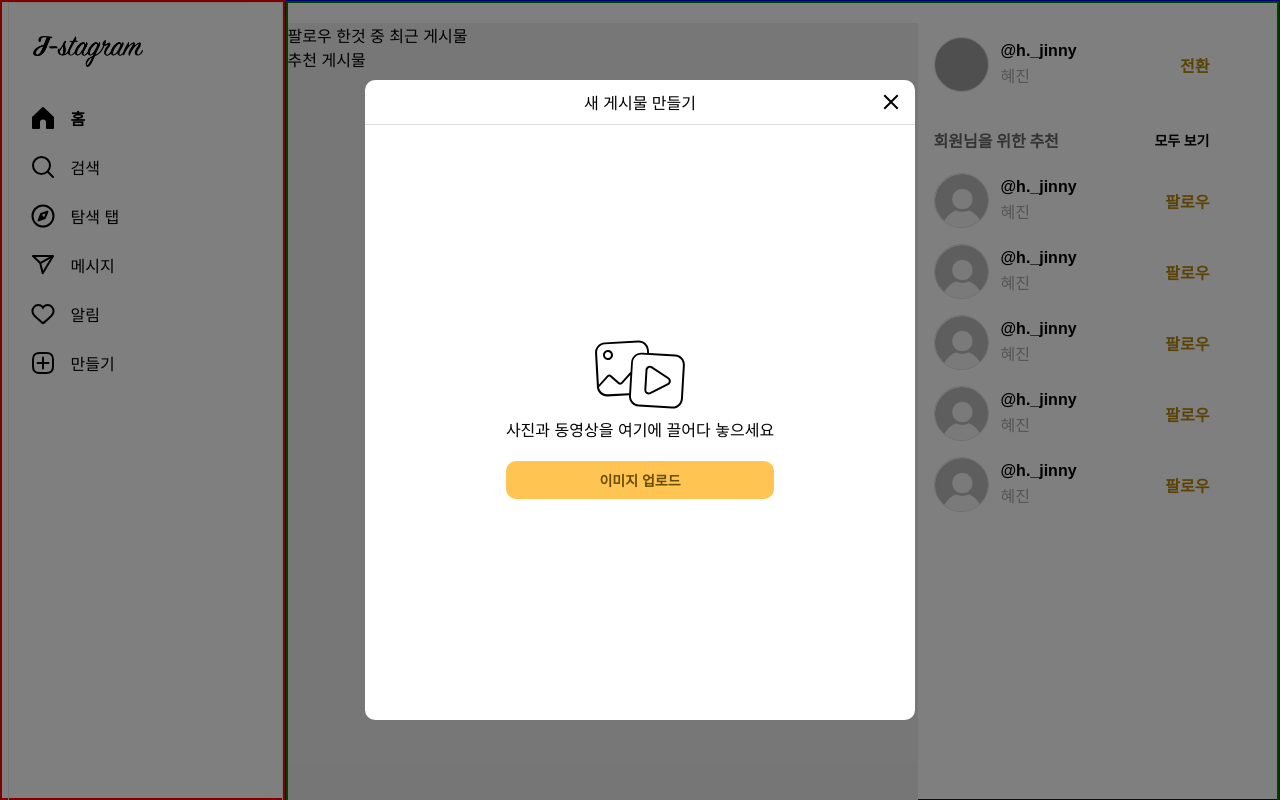
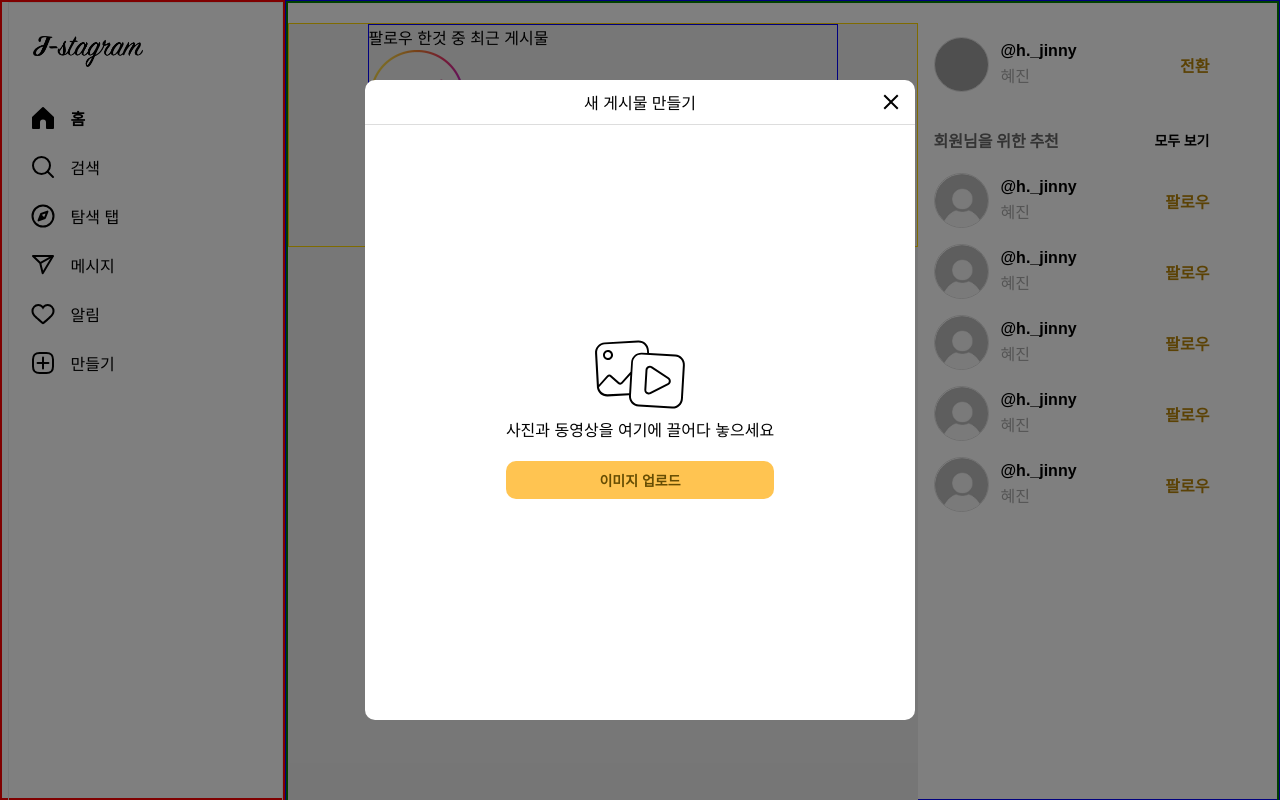
Before and after one commit to hyeminem-Jo/j-com, a Next.js app: page /write in a window 1280 px wide. Built offline with nearby package versions, Linux system fonts and the light colour scheme; grey boxes are pictures that could not be loaded.

Commit message:
🎨 home 페이지 - main 작업중

```diff
--- a/src/app/(loggedIn)/_component/Main.tsx
+++ /dev/null
@@ -1,13 +0,0 @@
-import FollowedRecentPosts from '@/app/(loggedIn)/_component/followedRecentPosts'
-import RecommendedPosts from '@/app/(loggedIn)/_component/RecommendedPosts'
-
-function Main() {
-  return (
-    <div>
-      <FollowedRecentPosts />
-      <RecommendedPosts />
-    </div>
-  )
-}
-
-export default Main
--- /dev/null
+++ b/src/app/(loggedIn)/home/home.module.scss
@@ -0,0 +1,18 @@
+.main {
+  border: 1px solid gold;
+  display: flex;
+  justify-content: center;
+
+  .mainInner {
+    max-width: 100%;
+    width: min(470px, 100vw); // TODO: 반응형을 만들지 않을 때 다시 수정 요함
+    border: 1px solid blue;
+
+    .checkAllPosts {
+
+      .checkImage {
+
+      }
+    }
+  }
+}
--- a/src/app/(loggedIn)/home/page.tsx
+++ b/src/app/(loggedIn)/home/page.tsx
@@ -1,8 +1,32 @@
-import React from 'react'
-import Main from '@/app/(loggedIn)/_component/Main'
+import FollowedRecentPosts from '@/app/(loggedIn)/_component/followedRecentPosts'
+import RecommendedPosts from '@/app/(loggedIn)/_component/RecommendedPosts'
+import Link from 'next/link'
+import Image from 'next/image'
+import linkStyle from '@/app/_component/common/button.module.scss'
+import style from './home.module.scss'
+import checkAllPost from '../../../../public/check-all-post-icon.png'
 
 function HomePage() {
-  return <Main />
+  return (
+    <main className={style.main}>
+      <div className={style.mainInner}>
+        {/* 팔로우한 최근 게시물 (최근 3일 동안 새롭게 올라온 게시물) */}
+        <FollowedRecentPosts />
+        <div className={style.checkAllPosts}>
+          <div className={style.checkImage}>
+            <Image src={checkAllPost} width={96} height={96} alt="logo" />
+          </div>
+          <strong>모두 확인했습니다</strong>
+          <span>최근 3일 동안 새롭게 올라온 게시물을 모두 확인했습니다.</span>
+          <Link href="/past-posts" className={linkStyle.textButton}>
+            이전 게시물 보기
+          </Link>
+        </div>
+        {/* 추천 게시물 */}
+        <RecommendedPosts />
+      </div>
+    </main>
+  )
 }
 
 export default HomePage
```
Also changed, not shown: src/app/(loggedIn)/past-posts/page.tsx (added, +7 -0 lines), public/check-all-post-icon.png (added), src/app/(loggedIn)/_component/main.module.scss (deleted).
